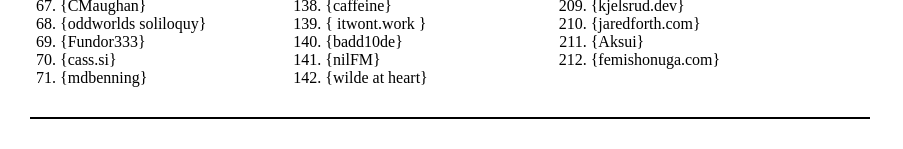
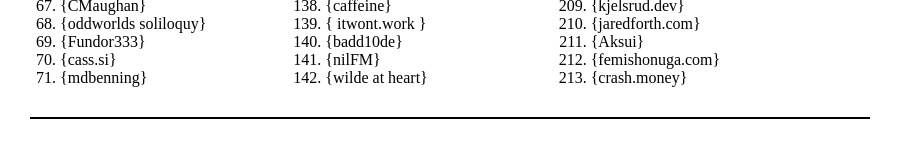
Before and after one commit to XXIIVV/webring, a plain HTML site: page index.html in a window 1280 px wide. Shown: the part 1221-1370 px from the top of the page, without its empty margins (0-903 px from the left). Drawn offline with Linux system fonts and the light colour scheme.

Commit message:
Add crash.money to index.html

```diff
--- a/index.html
+++ b/index.html
@@ -811,6 +811,9 @@
 			<li data-lang="en" id="fem">
 				<a href="http://femishonuga.com">femishonuga.com</a>
 			</li>
+			<li data-lang="en" id="crash">
+				<a href="http://crash.money">crash.money</a>
+			</li>
 		</ol>
 		<footer>
 			<p class="readme">
```
